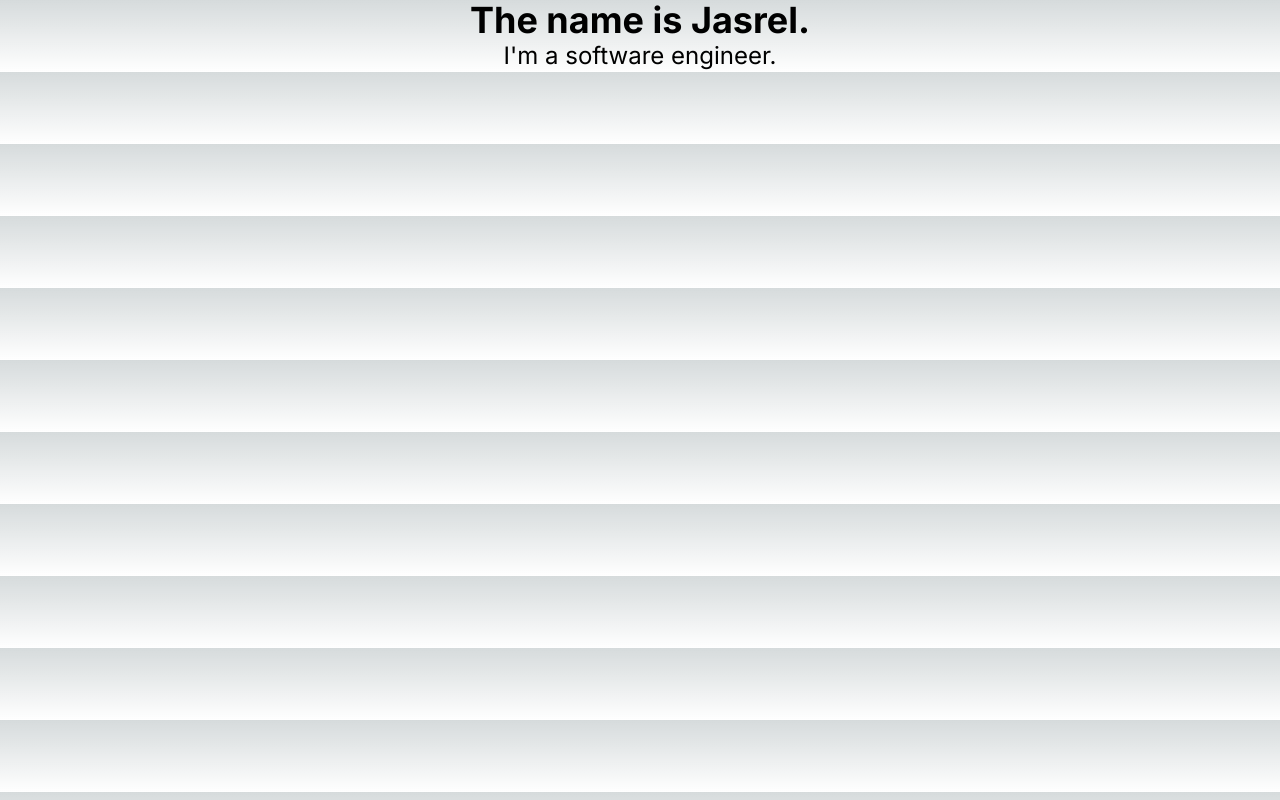
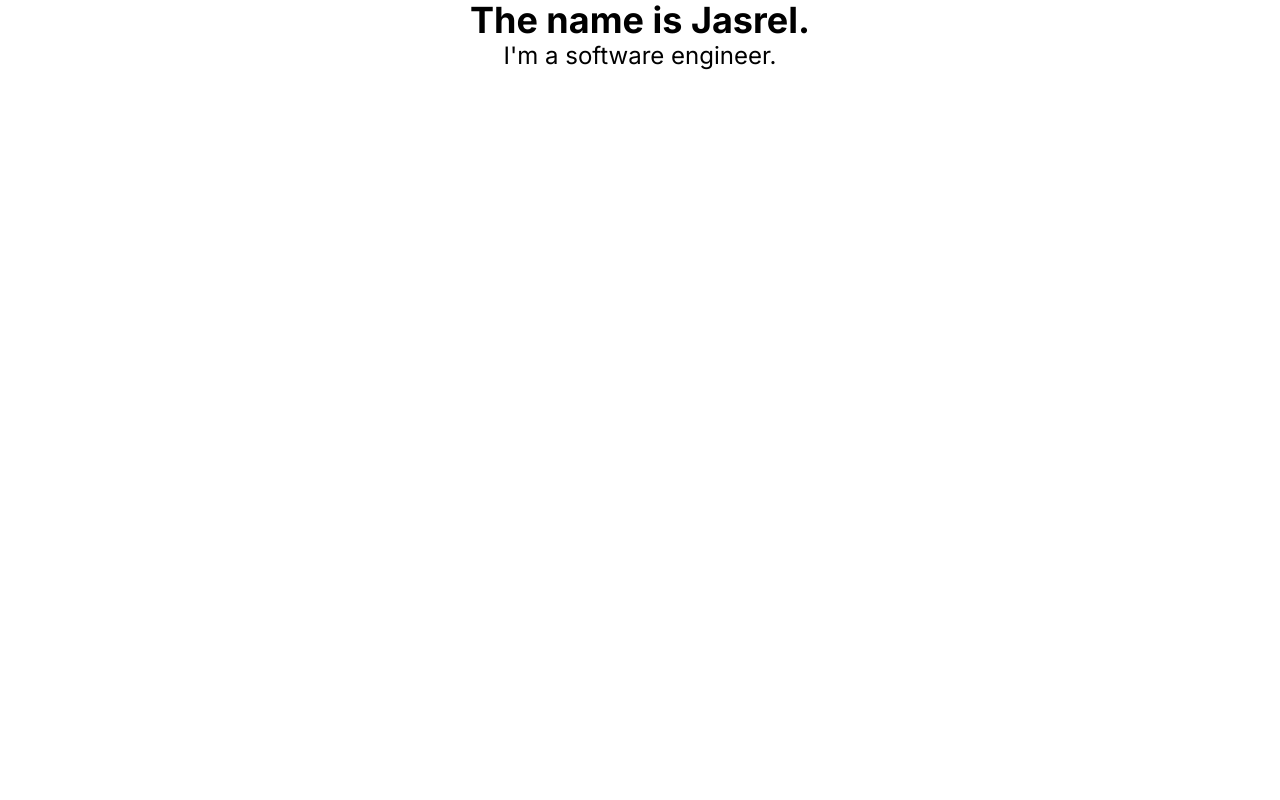
Before and after one commit to jasrelperalta/portfolio, a Next.js app: page / in a window 1280 px wide. Built offline with nearby package versions, Linux system fonts and the light colour scheme.

Commit message:
fix: removed dark background

```diff
--- a/src/app/globals.css
+++ b/src/app/globals.css
@@ -3,7 +3,7 @@
 @tailwind utilities;
 
 :root {
-  --foreground-rgb: 0, 0, 0;
+  --foreground-rgb: 255, 255, 255;
   --background-start-rgb: 214, 219, 220;
   --background-end-rgb: 255, 255, 255;
 }
@@ -16,12 +16,6 @@
   }
 }
 
-body {
-  color: rgb(var(--foreground-rgb));
-  background: linear-gradient(
-      to bottom,
-      transparent,
-      rgb(var(--background-end-rgb))
-    )
-    rgb(var(--background-start-rgb));
+main {
+
 }
```
